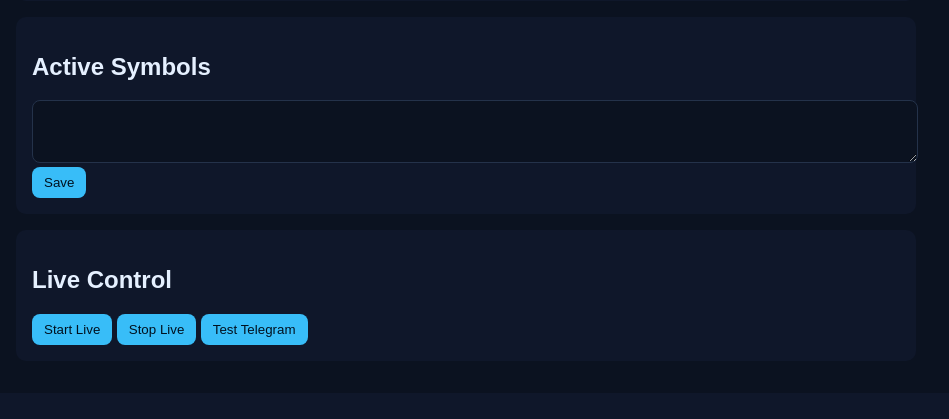
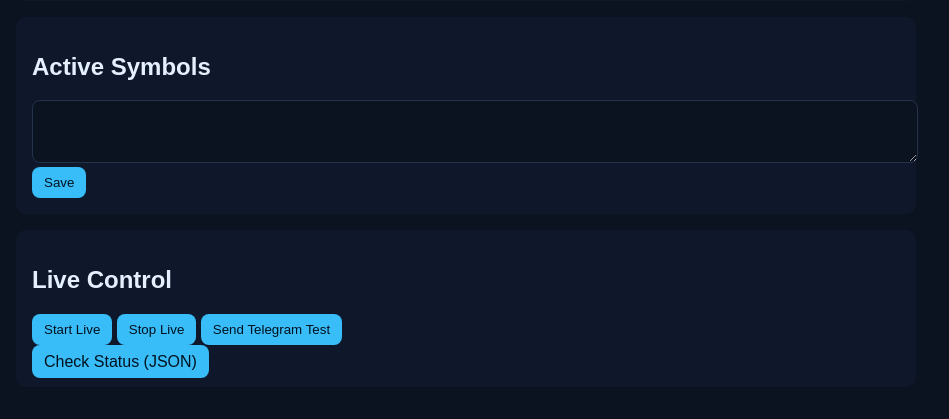
Before and after one commit to Fanatic1989/pocket-option-signals, a Flask app: template templates/dashboard.html in a window 1280 px wide. Shown: the part 540-959 px from the top of the page, without its empty margins (174-1123 px from the left). Before the commit the page ends 885 px from the top, so only its background shows below. Run offline with Flask 3, Linux system fonts and the light colour scheme; the template is opened without the code that fills it, so the values that code supplies are empty; parts of the project's set-up code (start-up, migrations or seed data) failed here and were passed over.

Commit message:
Update dashboard.html

```diff
--- a/templates/dashboard.html
+++ b/templates/dashboard.html
@@ -76,7 +76,8 @@
   <h2>Live Control</h2>
   <form method="post" action="/live/start" style="display:inline"><button class="btn">Start Live</button></form>
   <form method="post" action="/live/stop" style="display:inline"><button class="btn">Stop Live</button></form>
-  <form method="post" action="/telegram/test" style="display:inline"><button class="btn">Test Telegram</button></form>
+  <form method="post" action="/telegram/test" style="display:inline"><button class="btn">Send Telegram Test</button></form>
+  <div style="margin-top:8px"><a class="btn" href="/live/status">Check Status (JSON)</a></div>
 </div>
 {% endif %}
 
```
